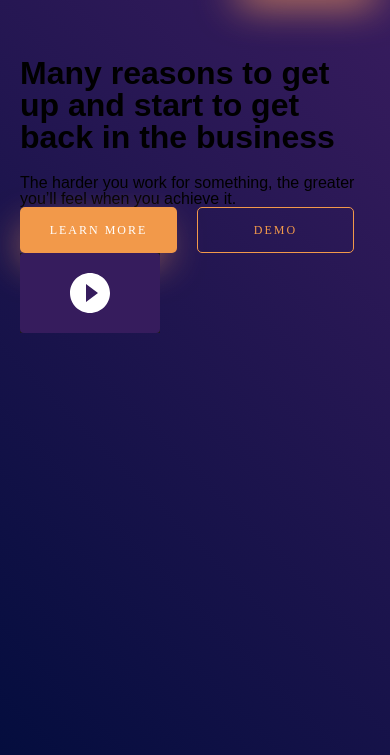
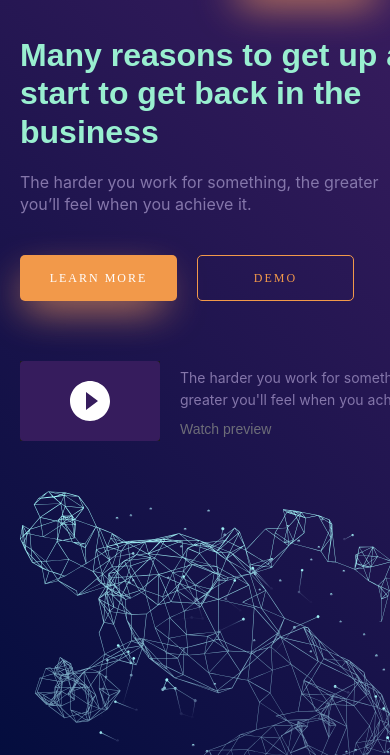
Before and after one commit to MichaelLegedza/Creator, a plain HTML site: page index.html in a window 390 px wide. Shown: the part 89-844 px from the top of the page. Drawn offline with nearby package versions, Linux system fonts and the light colour scheme; a web font is replaced by a local one.

Commit message:
reasons block. adaptive. correct

```diff
--- a/assets/css/style.css
+++ b/assets/css/style.css
@@ -115,6 +115,7 @@ body {
   width: 157px;
   height: 46px;
   border-radius: 5px;
+  cursor: pointer;
 }
 
 .button-base {
@@ -148,7 +149,7 @@ body {
   }
 
   .menu__list {
-    margin-left: 25px;
+    margin: 0px 25px;
     gap: 30px;
   }
 
@@ -245,3 +246,119 @@ body {
   top: 8px;
   transition: .2s linear;
 }
+
+
+/* ---- Reasons block ------ */
+
+.reasons__container {
+  display: flex;
+  gap: 30px;
+}
+
+.reasons__content {
+  min-width: 540px;
+}
+
+h1 {
+  font-size: 44px;
+  line-height: 50px;
+  color: #99EFD0;
+  margin-bottom: 20px;
+}
+
+.reasons__content p {
+  max-width: 400px;
+  margin-bottom: 40px;
+  font-size: 18px;
+  line-height: 22px;
+  font-family: 'Inter';
+  color: #8476AA;
+}
+
+
+
+
+.reasons__buttons {
+  margin-bottom: 60px;
+}
+
+
+
+
+.reasons__video img {
+  cursor: pointer;
+}
+
+.reasons__video,
+.video__preview {
+  display: flex;
+}
+
+.video__preview {
+  flex-direction: column;
+  justify-content: space-around;
+  margin-left: 20px;
+}
+
+.video__preview p {
+  max-width: 315px;
+  font-size: 16px;
+  margin: 0;
+}
+
+.video__preview a {
+  width: fit-content;
+  font-size: 14px;
+  color: #6D6D78;
+  transition: .1s linear;
+}
+
+.video__preview a:hover {
+  text-decoration: underline;
+  color: #F2994A;
+  transition: .1s linear;
+}
+
+
+/* --------- PC ------------- */
+@media (max-width: 1199.5px) {
+
+}
+
+/* --------- TABLET ------------- */
+@media (max-width: 991.5px) {
+  .reasons__content {
+    min-width: 425px;
+  }
+
+  h1 {
+    font-size: 36px;
+    line-height: 1.2;
+  }
+
+  .reasons__video img {
+    height: 75%;
+  }
+}
+
+
+/* --------- MOBILE ------------- */
+
+@media (max-width: 767.5px) {
+  .reasons__container {
+    flex-direction: column;
+    gap: 50px;
+  }
+
+  h1 {
+    font-size: 32px;
+  }
+
+  .reasons__content p {
+    font-size: 16px;
+  }
+
+  .video__preview p {
+    font-size: 14px;
+  }
+}
--- a/index.html
+++ b/index.html
@@ -5,7 +5,6 @@
   <meta http-equiv="X-UA-Compatible" content="IE=edge">
   <meta name="viewport" content="width=device-width, initial-scale=1.0">
   <title>Our company</title>
-  <link rel="stylesheet" href="https://cdnjs.cloudflare.com/ajax/libs/normalize/8.0.1/normalize.min.css">
   <link rel="stylesheet" href="./assets/css/style.css">
 </head>
 <body>
@@ -37,19 +36,28 @@
     <main class="main">
       <section class="reasons">
         <div class="reasons__container">
+
           <div class="reasons__content">
             <h1 class="reasons__title title">Many reasons to get up and start to get back in the business</h1>
             <p>The harder you work for something, the greater you’ll feel when you achieve it.</p>
-          </div>
+
+
             <div class="reasons__buttons buttons">
               <button class="button button-orange">Learn more</button>
               <button class="button button-base">Demo</button>
             </div>
+
             <div class="reasons__video">
               <img src="./assets/img/play-video.svg" alt="Play">
+              <div class="video__preview">
+                <p>The harder you work for something, the greater you'll feel when you achieve it.</p>
+                <a href="#">Watch preview</a>
               </div>
+            </div>
+          </div>
+
           <div class="reasons__picture">
-
+            <img src="./assets/img/reasons.svg" alt="Progressive picture">
           </div>
         </div>
       </section>
```
Lines whose indentation alone changed are shown as unchanged.
